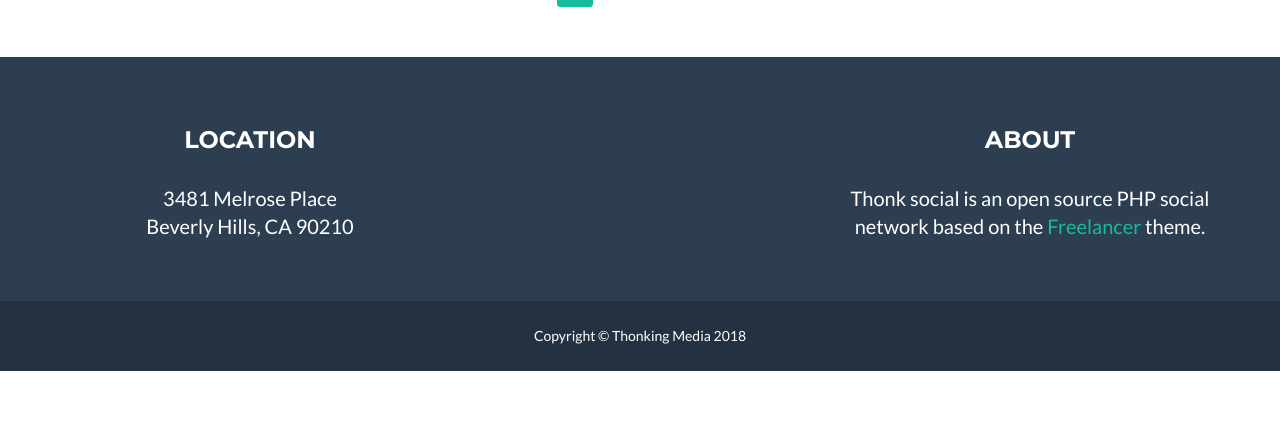
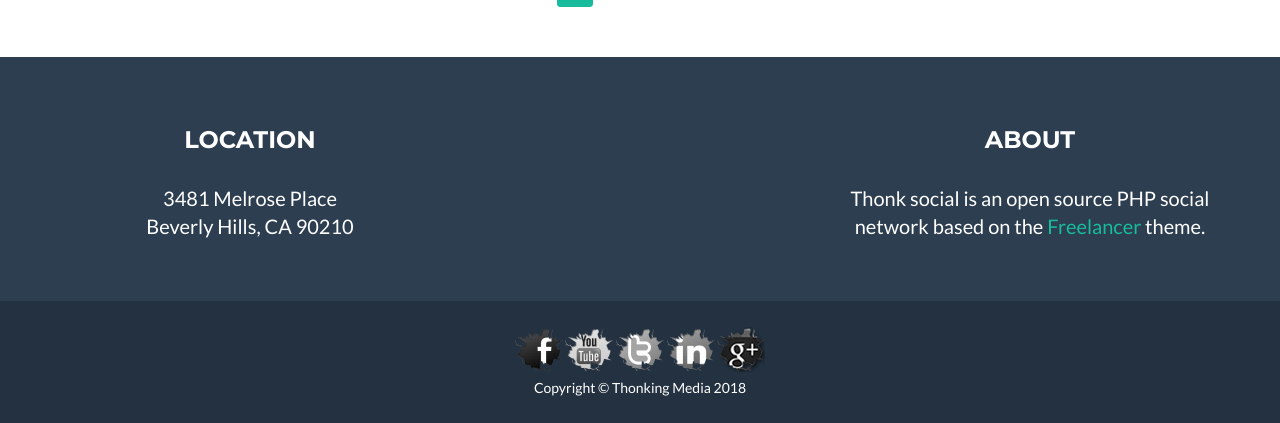
Before and after one commit to ImJulienB/Thonk-Social, a PHP site: page / in a window 1280 px wide. Shown: the part 1139-1562 px from the top of the page. Before the commit the page ends 1510 px from the top, so only its background shows below. Run offline with PHP 8.4, Linux system fonts and the light colour scheme; data comes from the database, SQL or seed files in the repository; some libraries are stand-ins or nearby versions.

Commit message:
Added social links on the bottom

```diff
--- a/css/style.css
+++ b/css/style.css
@@ -15,3 +15,51 @@ a:hover {
 #nav-page {
 	font-size: 18pt;
 }
+
+.facebook, .youtube, .twitter, .linkedin, .ripgoogleplus {
+	width: 48px;
+	height: 48px;
+	display: inline;
+	border-style: none;
+	background: url("../img/social_atlas.png");
+}
+
+.facebook {
+	background-position: 240px 48px;
+}
+
+.facebook:hover {
+	background-position: 240px 0;
+}
+
+.youtube {
+	background-position: 192px 48px;
+}
+
+.youtube:hover {
+	background-position: 192px 0;
+}
+
+.twitter {
+	background-position: 144px 48px;
+}
+
+.twitter:hover {
+	background-position: 144px 0;
+}
+
+.linkedin {
+	background-position: 96px 48px;
+}
+
+.linkedin:hover {
+	background-position: 96px 0;
+}
+
+.ripgoogleplus {
+	background-position: 48px 48px;
+}
+
+.ripgoogleplus:hover {
+	background-position: 48px 0;
+}
--- a/index.php
+++ b/index.php
@@ -268,7 +268,16 @@ session_start();
             <div class="footer-below">
                 <div class="container">
                     <div class="row">
-                        <div class="col-lg-12">
+                        <div class="col-sm-12">
+                            <button class="facebook"></button>
+                            <button class="youtube"></button>
+                            <button class="twitter"></button>
+                            <button class="linkedin"></button>
+                            <button class="ripgoogleplus"></button>
+                        </div>
+                    </div>
+                    <div class="row">
+
                             Copyright &copy; Thonking Media 2018
                         </div>
                     </div>
```
Also changed, not shown: img/social_atlas.png (added).
